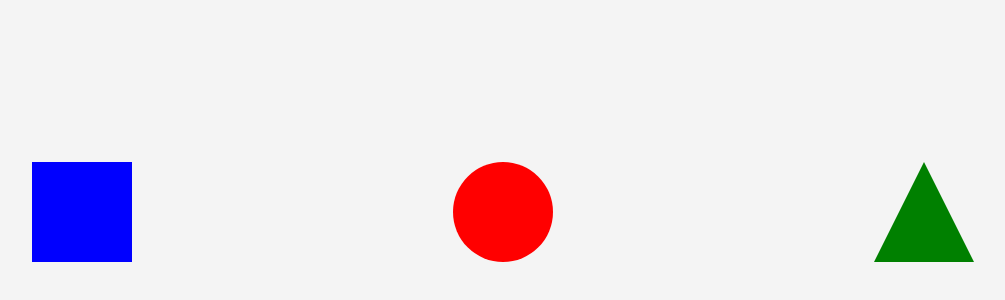
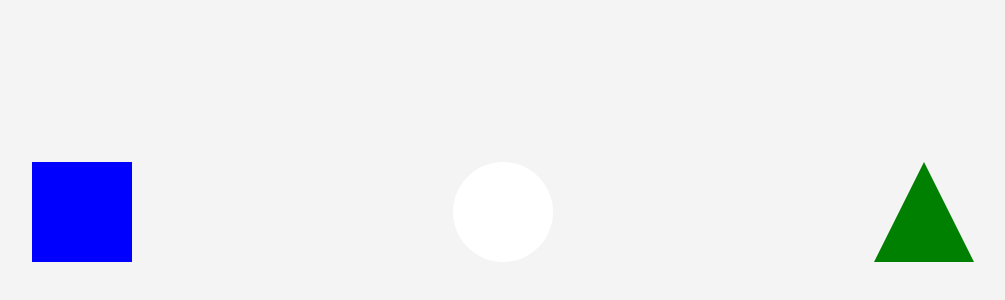
Before and after one commit to GardenZwerge/PrimeiraAulaBackEnd, a plain HTML site: page <!DOCTYPE html>.html in a window 1280 px wide. Shown: the part 196-496 px from the top of the page, without its empty margins (137-1142 px from the left). Drawn offline with Linux system fonts and the light colour scheme.

Commit message:
alterando cor

```diff
--- a/<!DOCTYPE html>.html
+++ b/<!DOCTYPE html>.html
@@ -20,7 +20,7 @@ background-color: blue;
 .circulo {
 width: 100px;
 height: 100px;
-background-color: red;
+background-color: rgb(255, 255, 255);
 border-radius: 50%;
 }
 .triangulo {
```
